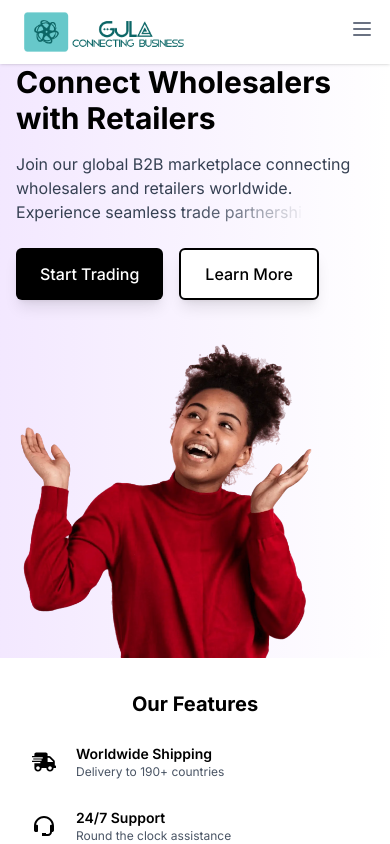
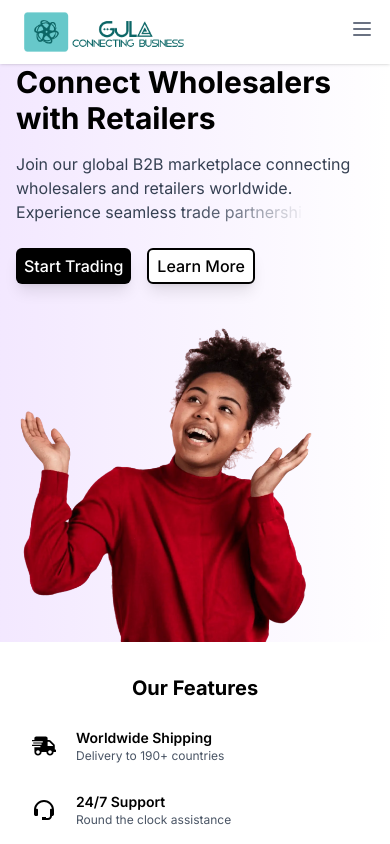
Before and after one commit to gulawebapp/gula_webapp, a React (Vite) app: page / in a window 390 px wide. Shown: the top 844 px of the page. Built offline with nearby package versions, Linux system fonts and the light colour scheme.

Commit message:
made responsive button

```diff
--- a/src/components/common/button.jsx
+++ b/src/components/common/button.jsx
@@ -10,7 +10,7 @@ const Button = ({
   ...props
 }) => {
   const baseStyles =
-    "px-6 py-3 rounded-md text-base font-medium shadow-lg flex-shrink-0 cursor-pointer";
+    "px-2 py-1 sm:px-4 sm:py-3 rounded-md text-base font-medium shadow-lg flex-shrink-0 cursor-pointer";
 
   const variants = {
     primary: "bg-black text-white hover:bg-blue-700",
```
